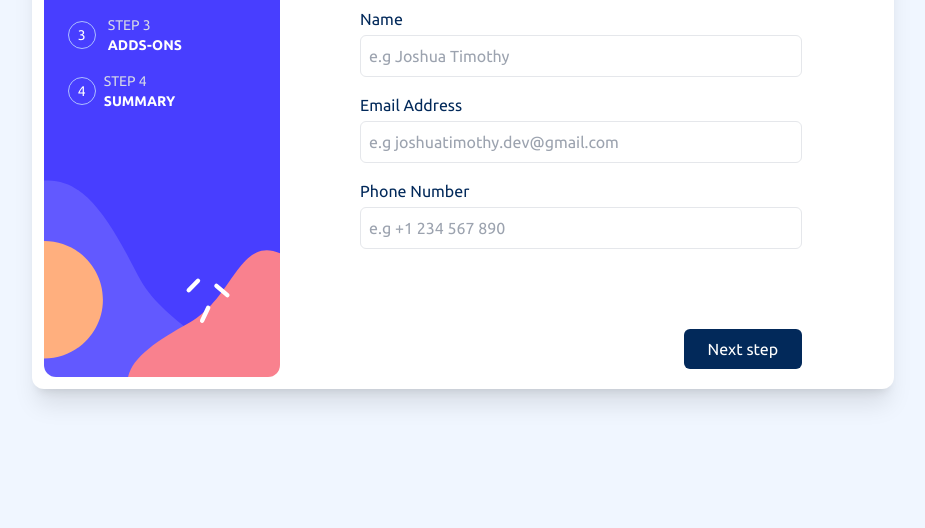
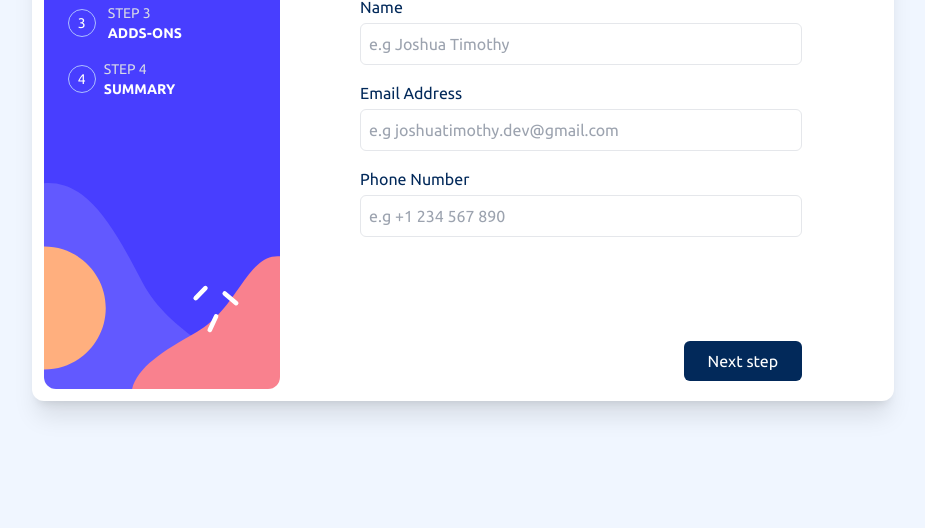
Before and after one commit to Joshua-timothy/Multi-Step-Form, a website: page index.html in a window 1280 px wide. Shown: the part 272-800 px from the top of the page, without its empty margins (177-1102 px from the left). Drawn offline with Linux system fonts and the light colour scheme.

Commit message:
Restruted step1 form section and updated layout style

```diff
--- a/index.html
+++ b/index.html
@@ -61,7 +61,9 @@
               </li>
             </ol>
           </div>
-          <div class="relative px-20 pb-32 pt-10">
+          <div class="flex flex-col justify-between gap-y-28 px-20 pt-10">
+            <div>
+              <div>
                 <header class="mb-6">
                   <h1 class="mb-1 text-3xl font-bold text-MarineBlue">
                     Personal info
@@ -104,14 +106,23 @@
                       placeholder="e.g +1 234 567 890"
                     />
                   </div>
-              <div class="w-full">
+                </form>
+              </div>
+            </div>
+            <div
+              class="grid w-full -translate-y-2 grid-flow-col place-content-between"
+            >
               <button
-                  class="absolute bottom-0 right-20 -translate-y-2 rounded-md bg-MarineBlue px-6 py-2 text-white transition-opacity hover:opacity-90"
+                class="invisible font-semibold text-CoolGray transition-colors hover:text-MarineBlue"
+              >
+                Go back
+              </button>
+              <button
+                class="rounded-md bg-MarineBlue px-6 py-2 text-white transition-opacity hover:opacity-90"
               >
                 Next step
               </button>
             </div>
-            </form>
           </div>
         </div>
       </section>
```
Also changed, not shown: dist/styles.css. Lines whose indentation alone changed are shown as unchanged.
